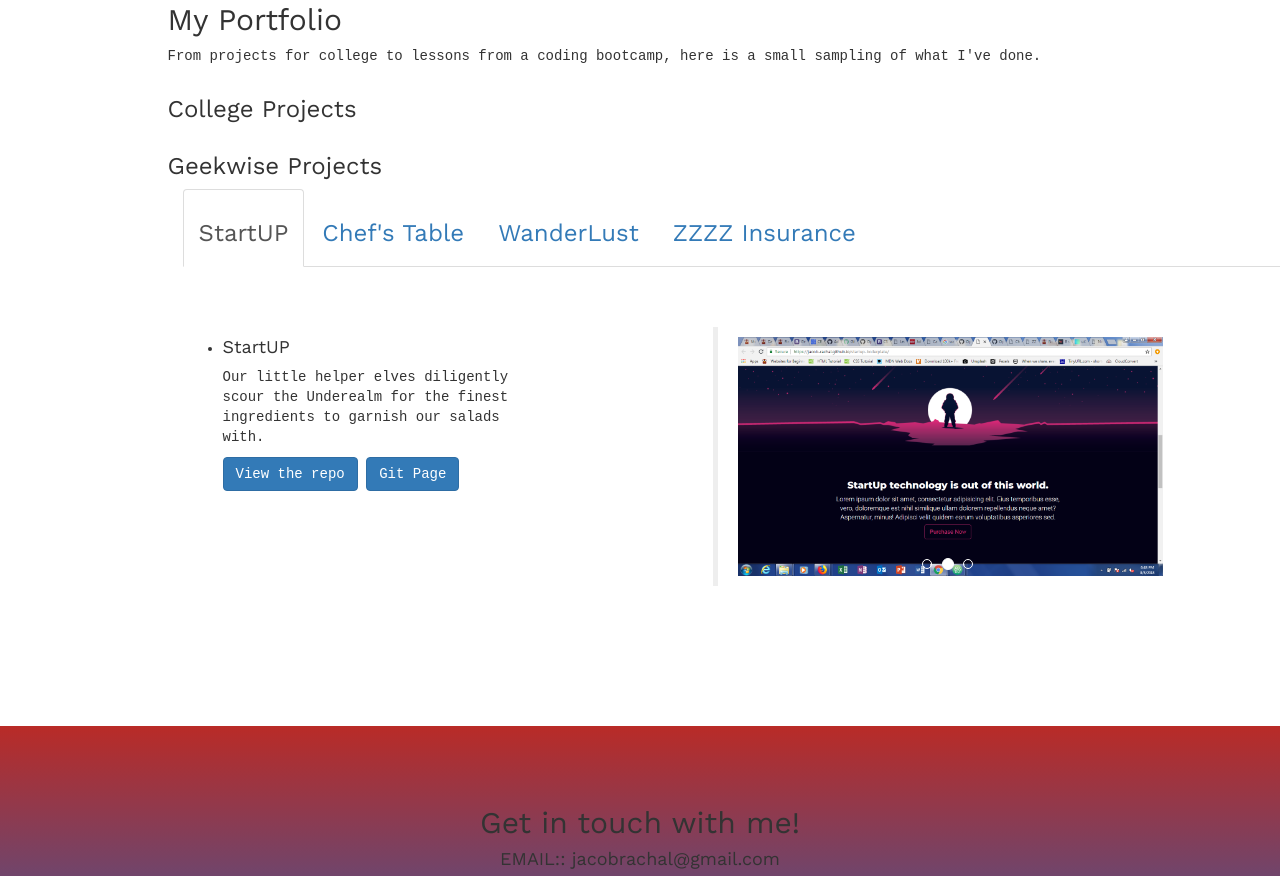
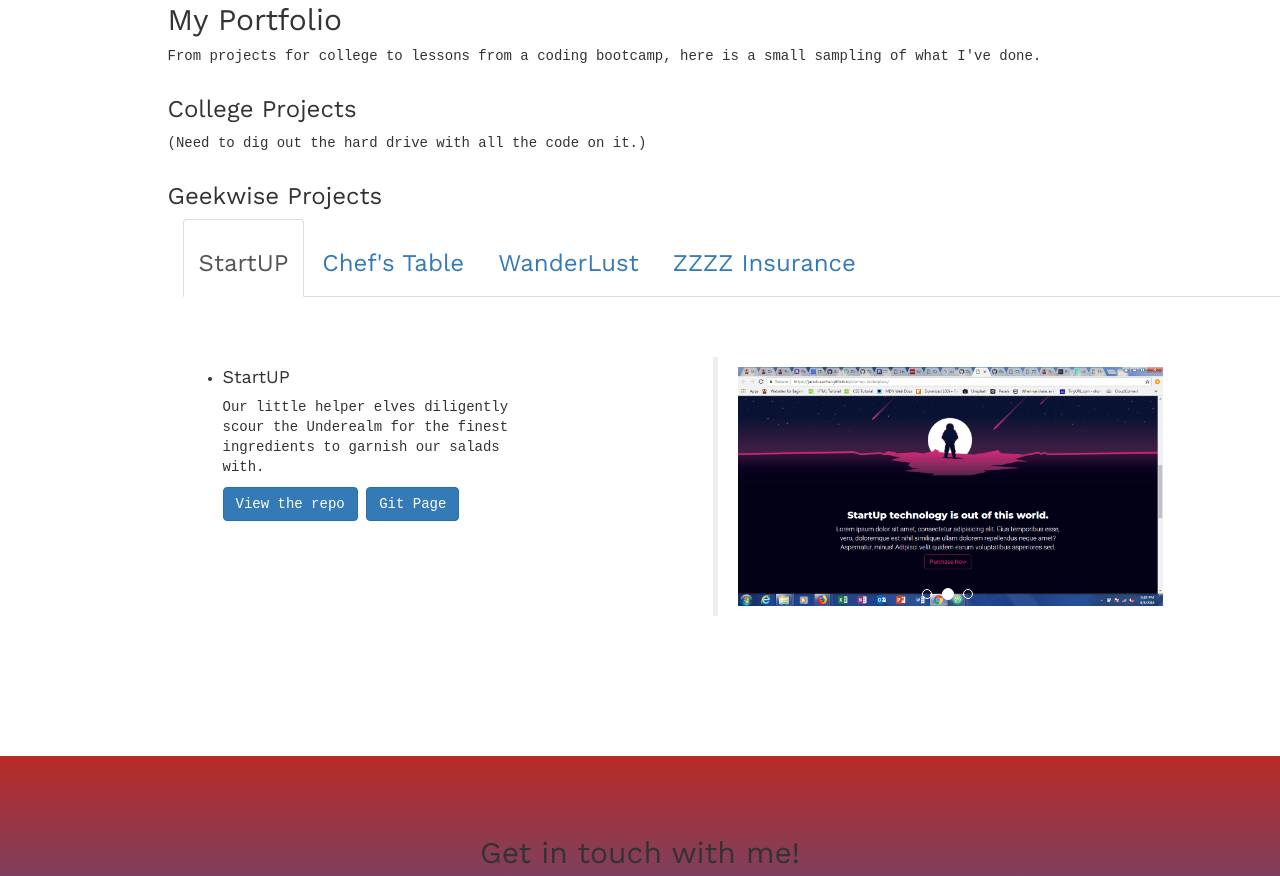
Before and after one commit to jacob-rachal/jacob-rachal.github.io, a plain HTML site: page index.html in a window 1280 px wide. Shown: the part 1829-2705 px from the top of the page. Drawn offline with nearby package versions, Linux system fonts and the light colour scheme; a web font is replaced by a local one.

Commit message:
I really just cannot work on this in anon-work environnment, can I?

```diff
--- a/index.html
+++ b/index.html
@@ -127,6 +127,7 @@
               </div>
               <div class="row">
                 <!-- have sections for each project-->
+                <p>(Need to dig out the hard drive with all the code on it.)</p>
 
               </div>
 
```
